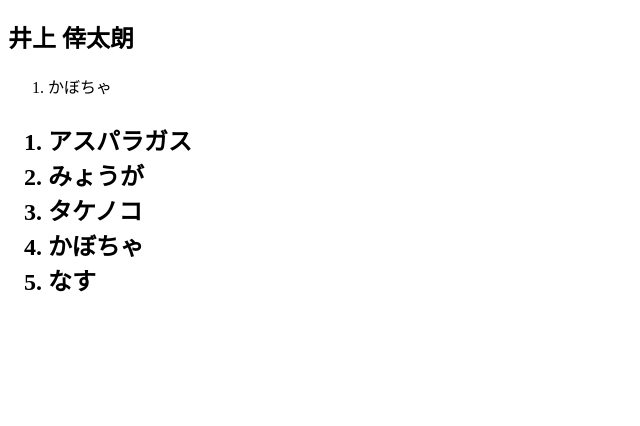
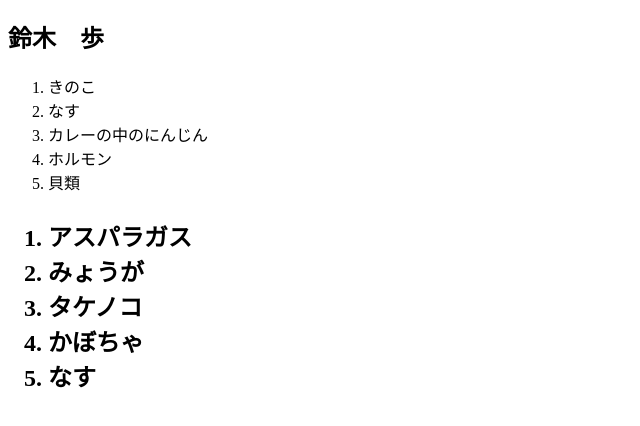
Before and after one commit to Kinoue-mynavi/team_InoueTech, a plain HTML site: page index.html in a window 1280 px wide. Shown: the part 70-496 px from the top of the page, without its empty margins (0-640 px from the left). Drawn offline with Linux system fonts and the light colour scheme.

Commit message:
鈴木歩_「嫌いな食べ物」の追加

```diff
--- a/index.html
+++ b/index.html
@@ -7,9 +7,13 @@
 </head>
 <body>
     <h1>嫌いな食べもの</h1>
-    <h2>井上 倖太朗</h2>
+    <h2>鈴木　歩</h2>
     <ol>
-        <li>かぼちゃ</li>
+        <li>きのこ</li>
+        <li>なす</li>
+        <li>カレーの中のにんじん</li>
+        <li>ホルモン</li>
+        <li>貝類</li>
     </ol>
     <h2>
         <ol>
```
